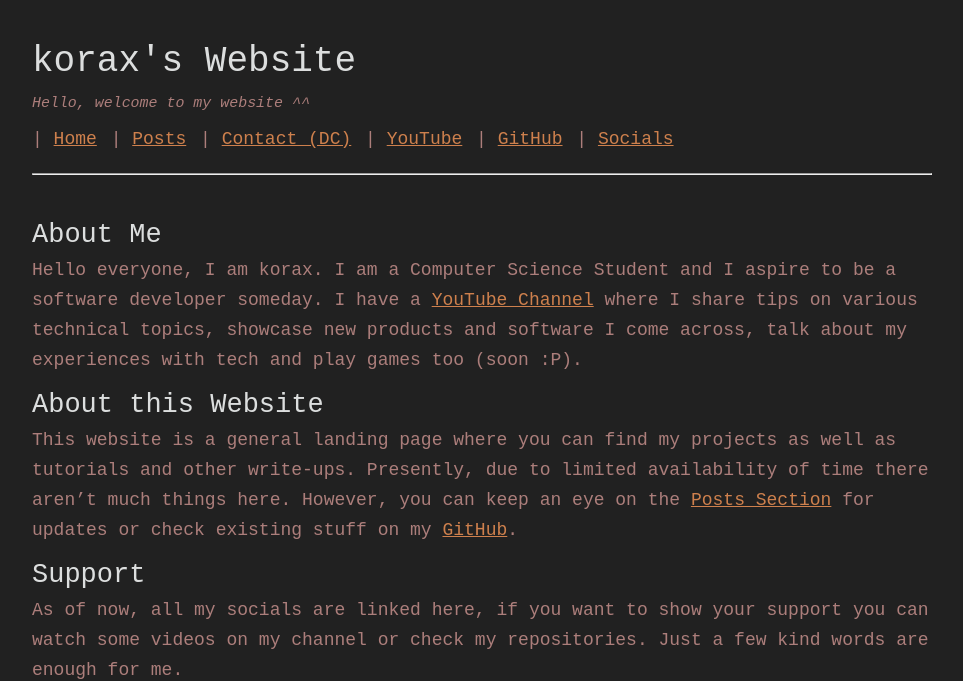
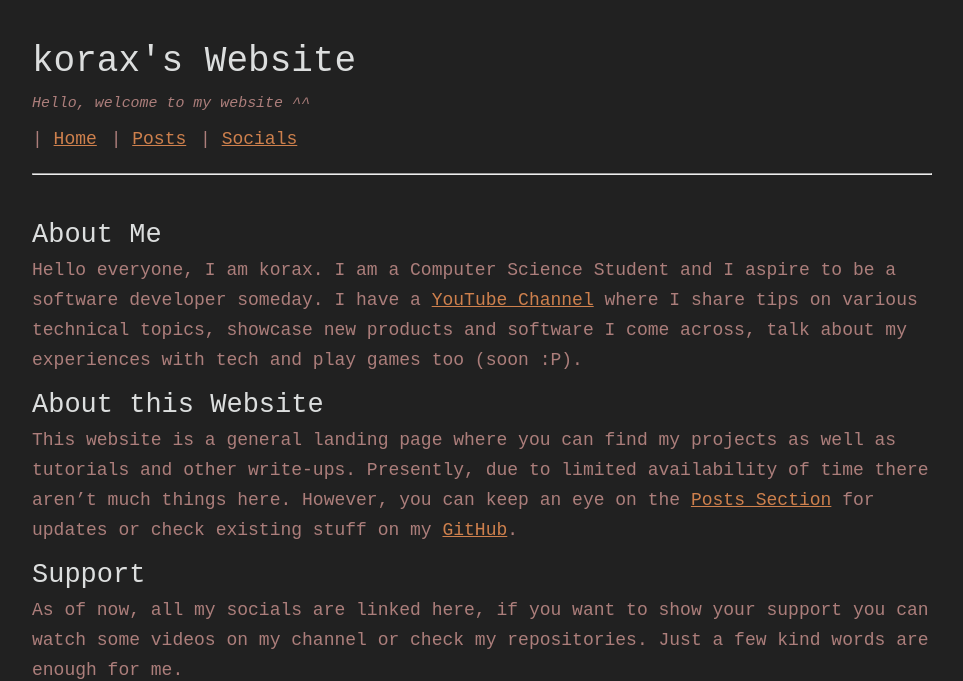
Before and after one commit to koraxial/koraxial.github.io, a Jekyll site: the page built from index.md, in a window 1280 px wide, cut to the strip 0-681 px from the top of the page. Shown: the whole strip, without its empty margins (158-1121 px from the left). Built offline with Jekyll 4.4.1, drawn with Linux system fonts in a browser that asks for light colours.

Commit message:
Update nav.yml

```diff
--- a/_data/nav.yml
+++ b/_data/nav.yml
@@ -2,11 +2,5 @@
   link: https://koraxial.github.io/
 - name: Posts
   link: /grouped
-- name: Contact (DC)
-  link: https://discord.gg/BtwGQVBBv7
-- name: YouTube
-  link: https://www.youtube.com/@_korax_
-- name: GitHub
-  link: https://github.com/koraxial
 - name: Socials
   link: /socials
```
